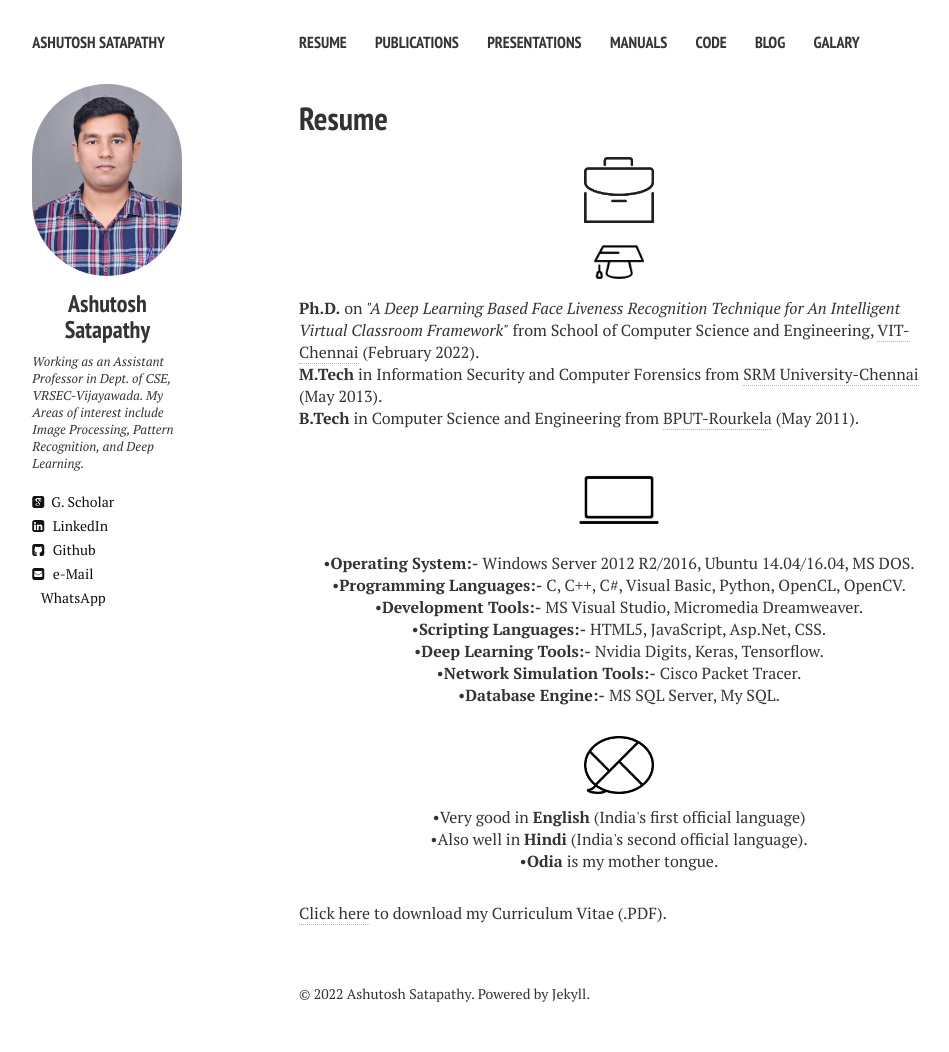
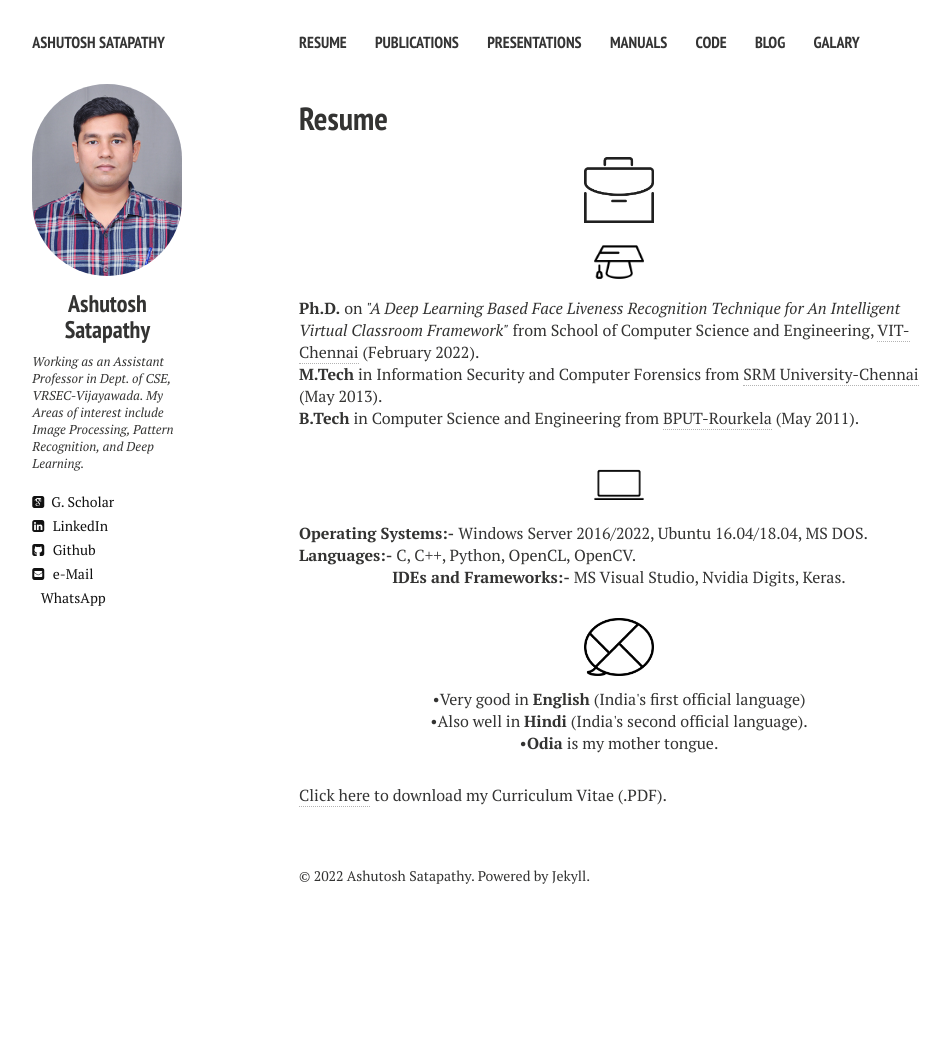
Before and after one commit to ashutoshsatapathy1990/ashutoshsatapathy1990.github.io, a Jekyll site: the page built from cv.md, in a window 1280 px wide. Shown: the whole page, without its empty margins (21-970 px from the left). Built offline with Jekyll 4.4.1, drawn with Linux system fonts in a browser that asks for light colours; nearby versions of some CDN libraries; after the commit the page ends 934 px from its top, so only the background shows below that.

Commit message:
Update cv.html

```diff
--- a/_layouts/cv.html
+++ b/_layouts/cv.html
@@ -51,14 +51,10 @@
     <p align="left"><strong>M.Tech</strong> in Information Security and Computer Forensics from <a href="http://www.srmuniv.ac.in/" target="_blank">SRM University-Chennai</a> (May 2013).</p>
     <p align="left" class="bottom-three"><strong>B.Tech</strong> in Computer Science and Engineering from <a href="http://www.bput.ac.in/" target="_blank">BPUT-Rourkela</a> (May 2011).</p>
 
-    <p align="center" class=bottom-small><img src="{{ site.url }}/images/CV/computer2.png" alt="Computer Skills" width="80" height="80"></p>
-    <p align="center">&#8226<strong>Operating System:-</strong> Windows Server 2012 R2/2016, Ubuntu 14.04/16.04, MS DOS.</p>
-    <p align="center">&#8226<strong>Programming Languages:-</strong> C, C++, C#, Visual Basic, Python, OpenCL, OpenCV.</p>
-    <p align="center">&#8226<strong>Development Tools:-</strong> MS Visual Studio, Micromedia Dreamweaver.</p>
-    <p align="center">&#8226<strong>Scripting Languages:-</strong> HTML5, JavaScript, Asp.Net, CSS.</p>
-    <p align="center">&#8226<strong>Deep Learning Tools:-</strong> Nvidia Digits, Keras, Tensorflow.</p>
-    <p align="center">&#8226<strong>Network Simulation Tools:-</strong> Cisco Packet Tracer.</p>
-    <p align="center" class="bottom-three">&#8226<strong>Database Engine:-</strong> MS SQL Server, My SQL.</p>
+    <p align="center" class=bottom-small><img src="{{ site.url }}/images/CV/computer2.png" alt="Computer Skills" width="50" height="50"></p>
+    <p align="left"><strong>Operating Systems:-</strong> Windows Server 2016/2022, Ubuntu 16.04/18.04, MS DOS.</p>
+    <p align="left"><strong>Languages:-</strong> C, C++, Python, OpenCL, OpenCV.</p>
+    <p align="center" class="bottom-three"><strong>IDEs and Frameworks:-</strong> MS Visual Studio, Nvidia Digits, Keras.</p>
 
     <p align="center" class=bottom-small><img src="{{ site.url }}/images/CV/talk.png" alt="Languages" width="70" height="70"></p>
     <p align="center">&#8226Very good in <strong>English</strong> (India's first official language)</p>
```
